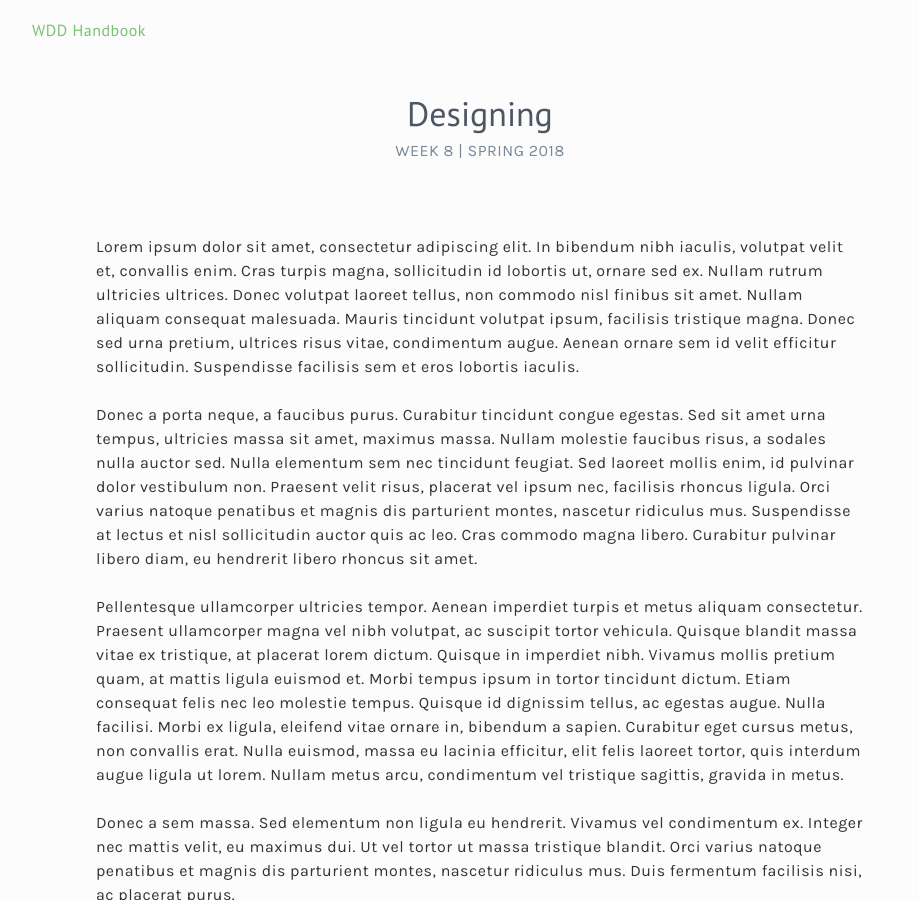
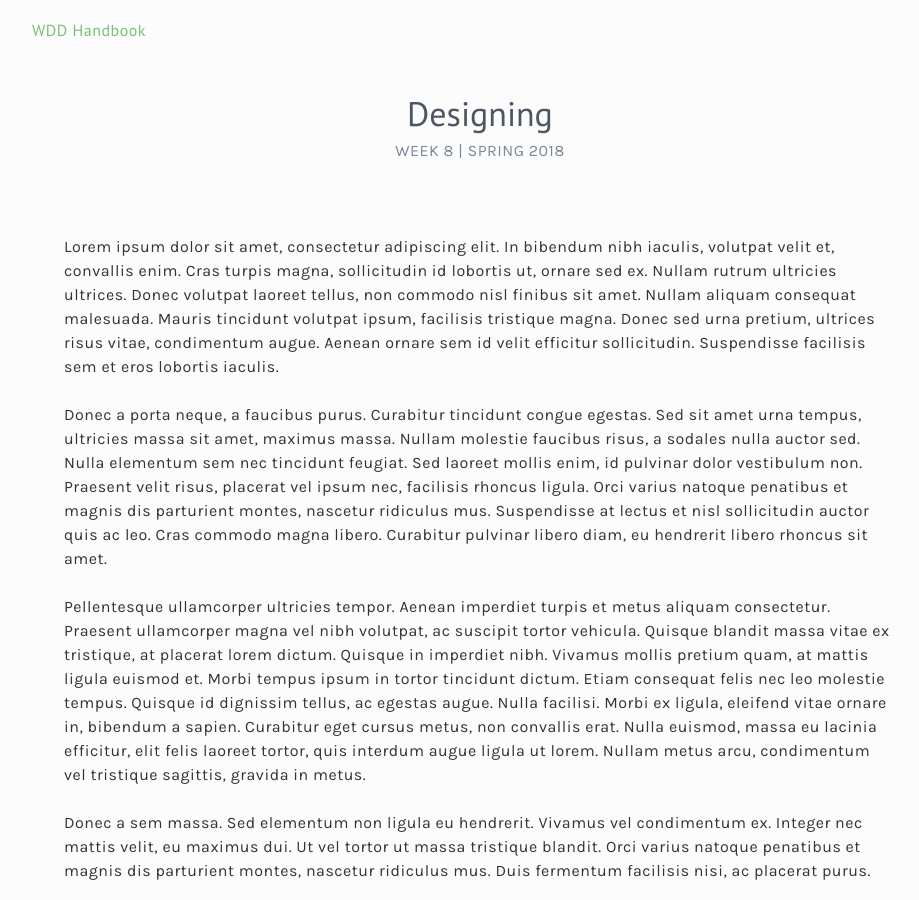
Before and after one commit to webdesigndecal/wddhandbook, a Jekyll site: the page built from content/design/week-8.html, in a window 1280 px wide and 900 px high. Shown: the whole window, without its empty margins (32-951 px from the left). Built offline with Jekyll 4.4.1, drawn with Linux system fonts in a browser that asks for light colours; nearby versions of some CDN libraries.

Commit message:
Adjust widths

```diff
--- a/assets/css/main.css
+++ b/assets/css/main.css
@@ -95,7 +95,7 @@ a.design-link:hover { color: #58b152; }
 .content-wrapper { width: 80vw; display: flex; flex-direction: column; align-items: center; }
 @media (max-width: 768px) { .content-wrapper { width: 100vw; } }
 
-.content { width: 60vw; }
+.content { width: 65vw; }
 @media screen and (max-width: 600px) { .content { width: 75vw; } }
 
 .content-section { margin-bottom: 5vh; }
--- a/assets/scss/_content.scss
+++ b/assets/scss/_content.scss
@@ -13,7 +13,7 @@
 }
 
 .content {
-    width: 60vw;
+    width: 65vw;
 
     @media screen and (max-width: 600px) {
         width: 75vw;
```
Also changed, not shown: assets/css/main.min.css.
